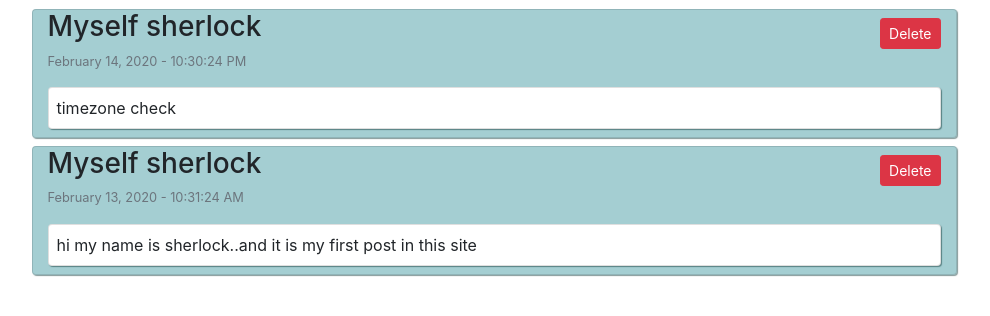
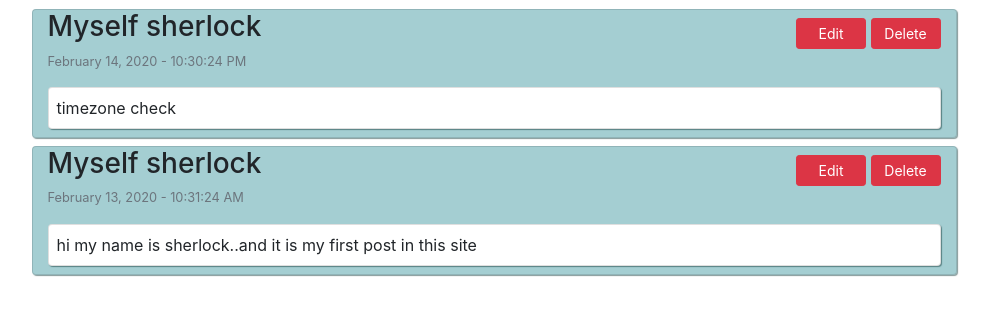
Before and after one commit to microStationCorp/xpost, a Django app: page /posts/ in a window 1280 px wide. Shown: the part 69-385 px from the top of the page, without its empty margins (146-1136 px from the left). Run offline with Django 3.2, Linux system fonts and the light colour scheme; a user stored in the database is signed in; data comes from the database, SQL or seed files in the repository; both versions use the stored data as it was after the commit; some libraries are stand-ins or nearby versions.

Commit message:
post update

```diff
--- a/templates/base.html
+++ b/templates/base.html
@@ -100,7 +100,7 @@
             $('[data-id=myAjaxFollow]').click(function () {
                 if (($(this)[0].nextElementSibling.classList).length == 1) {
                     $.ajax({
-                        url: '../following/count/',
+                        url: 'http://127.0.0.1:8000/following/count/',
                         type: 'GET',
                         success: function (data) {
                             $('#follow-count').text(data)
@@ -118,7 +118,7 @@
             $('[data-id=myAjaxPost]').click(function () {
                 if (($(this)[0].nextElementSibling.classList).length == 1) {
                     $.ajax({
-                        url: '../posts/countPost/',
+                        url: 'http://127.0.0.1:8000/posts/countPost/',
                         type: 'GET',
                         success: function (data) {
                             // console.log(data)
--- a/userposts/templates/userposts/userposts.html
+++ b/userposts/templates/userposts/userposts.html
@@ -5,7 +5,7 @@
 {% block myPostCss %}
 
 <style>
-    .delBut {
+    .floatBut {
         float: right;
     }
 
@@ -27,8 +27,12 @@
         style="box-shadow: 1px 1px 1px rgba(13, 54, 54, 0.507);background-color: #0a7a865e;">
         <div class="card-text">
             <h3 class="myTitle">{{post.title|capfirst}}</h3>
-            <button class="btn btn-danger delBut mt-2 btn-sm" data-class="delete"
-                data-postId="{{post.id}}">Delete</button>
+            <div class="floatBut">
+                <button class="btn btn-danger mt-2 btn-sm" data-class="edit" data-postId="{{post.id}}"
+                    style="min-width: 70px;">Edit</button>
+                <button class="btn btn-danger mt-2 btn-sm" data-class="delete" data-postId="{{post.id}}"
+                    style="min-width: 70px;">Delete</button>
+            </div>
             <small class="myDate"><label class="text-muted">{{post.dateOfPost|date:"F d, Y - h:i:s A"}}</label></small>
         </div>
         <div class="card pl-2 py-2 my-2" style="box-shadow: 1px 1px 1px rgba(13, 54, 54, 0.507);">
@@ -60,6 +64,13 @@
                 // console.log($(this)[0].dataset)
             }
         })
+        $('[data-class=edit]').click(function (e) {
+            e.preventDefault();
+            var response = confirm('Are you want to edit?')
+            if (response) {
+                location.href = '/updatepost/' + $(this)[0].dataset.postid
+            }
+        })
     })
 </script>
 
--- a/xpost/urls.py
+++ b/xpost/urls.py
@@ -16,6 +16,7 @@ Including another URLconf
 from django.contrib import admin
 from django.urls import path, include
 from userposts import views
+from newPost import views as newpv
 
 urlpatterns = [
     path('admin/', admin.site.urls),
@@ -31,4 +32,5 @@ urlpatterns = [
     path('following/', include('following.urls')),
     path('stat/', include('xpstat.urls')),
     path('deletePost/<int:id>', views.deletePost, name="deletePost"),
+    path('updatepost/<int:id>', newpv.updatePost, name='updatepost')
 ]
```
Also changed, not shown: newPost/templates/newPost/update.html (added, +23 -0 lines), newPost/views.py (+16 -1 lines), db.sqlite3.
